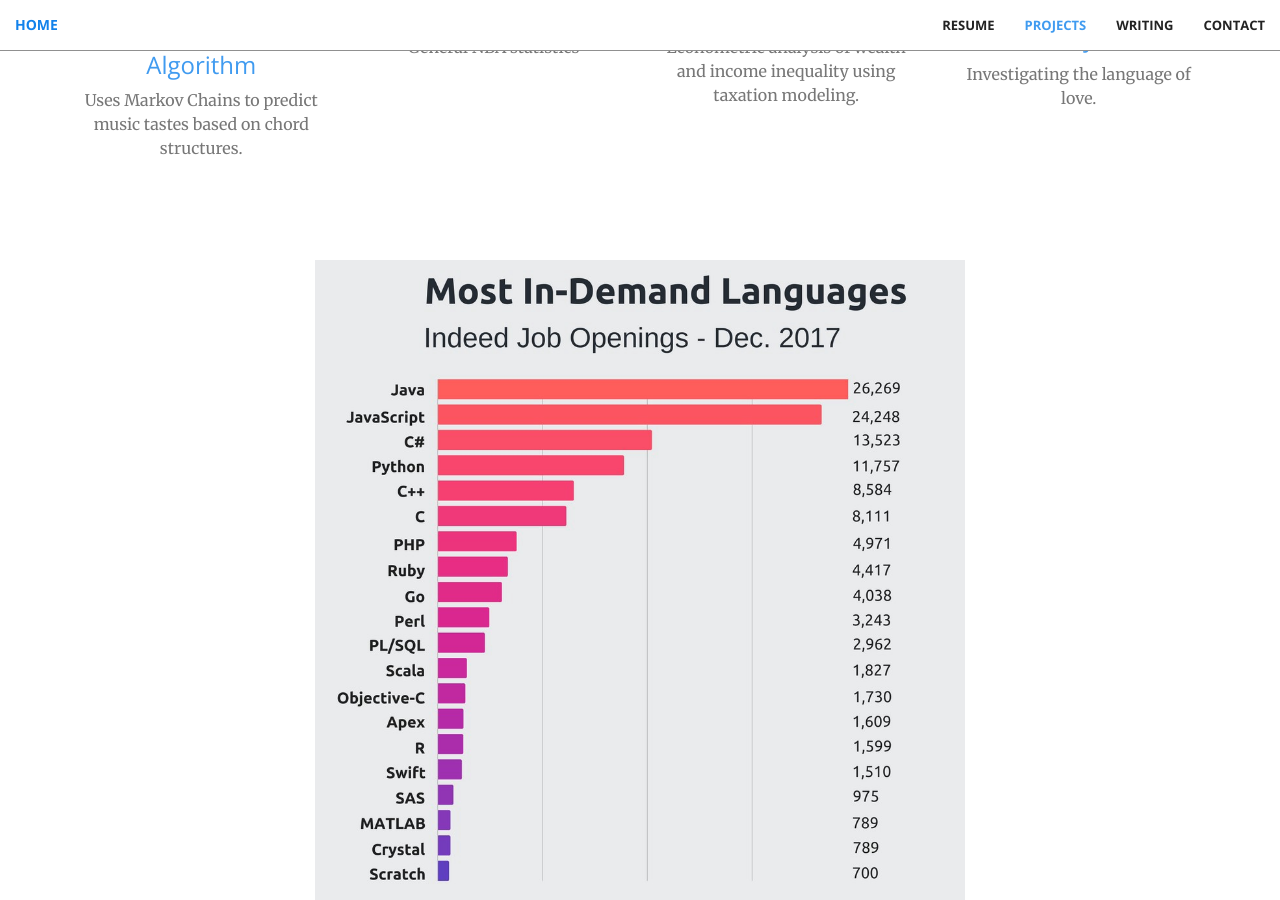
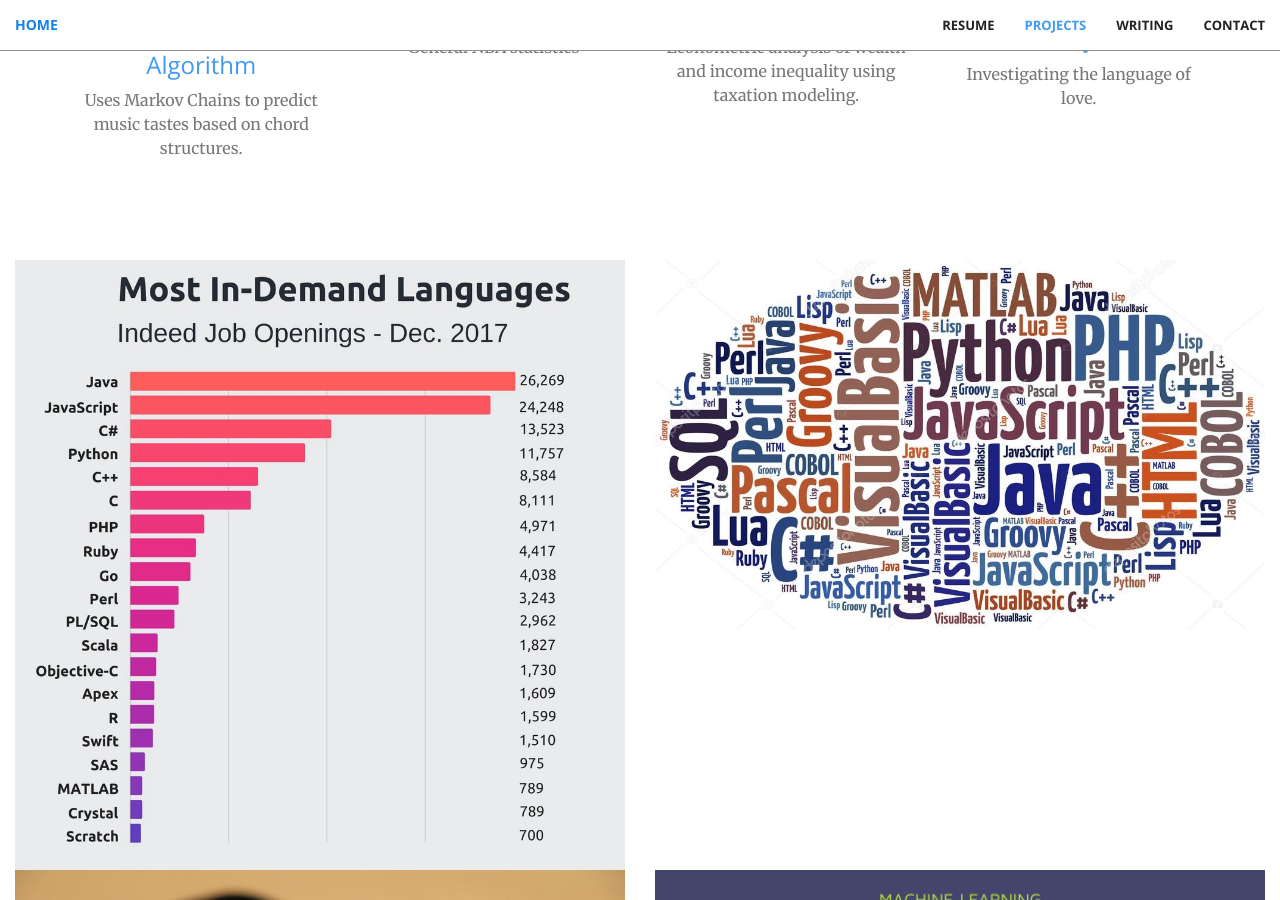
Before and after one commit to dungates/dungates.github.io, a Jekyll site: the page built from index.html, in a window 1280 px wide and 900 px high, scrolled down 2544 px. Built offline with Jekyll 4.4.1, drawn with Linux system fonts in a browser that asks for light colours.

Commit message:
double column

```diff
--- a/_includes/portfolio.html
+++ b/_includes/portfolio.html
@@ -1,7 +1,7 @@
 <section class="no-padding" id="portfolio">
     <div class="container-fluid">
           <div class="row">
-            <div class="col">
+            <div class="col-md-6">
                 <a href="#" class="portfolio-box">
                     <img src="img/portfolio/PythonvsR.jpg" class="img-responsive" alt="">
                     <div class="portfolio-box-caption">
@@ -17,7 +17,7 @@
                 </a>
             </div>
 
-            <div class="col">
+            <div class="col-md-6">
                 <a href="#" class="portfolio-box">
                     <img src="img/portfolio/howtolearncoding.jpg" class="img-responsive" alt="">
                     <div class="portfolio-box-caption">
@@ -34,7 +34,7 @@
             </div>
         </div>
           <div class="row">
-            <div class="col">
+            <div class="col-md-6">
                 <a href="#" class="portfolio-box">
                     <img src="img/portfolio/infiniteinformation.jpg" class="img-responsive" alt="">
                     <div class="portfolio-box-caption">
@@ -50,7 +50,7 @@
                 </a>
             </div>
 
-            <div class="col">
+            <div class="col-md-6">
                 <a href="#" class="portfolio-box">
                     <img src="img/portfolio/MachineLearning.png" class="img-responsive" alt="">
                     <div class="portfolio-box-caption">
@@ -67,7 +67,7 @@
             </div>
         </div>
           <div class="row">
-            <div class="col">
+            <div class="col-md-6">
                 <a href="https://rpubs.com/dungates/hothand_simulation" class="portfolio-box">
                     <img src="img/portfolio/SimulatedvsStars.png" class="img-responsive" alt="">
                     <div class="portfolio-box-caption">
@@ -83,7 +83,7 @@
                 </a>
             </div>
 
-            <div class="col">
+            <div class="col-md-6">
                 <a href="#" class="portfolio-box">
                     <img src="img/portfolio/datasciencevisualization.jpg" class="img-responsive" alt="">
                     <div class="portfolio-box-caption">
@@ -100,7 +100,7 @@
             </div>
         </div>
           <div class="row">
-            <div class="col">
+            <div class="col-md-6">
                 <a href="#" class="portfolio-box">
                     <img src="img/portfolio/kanyewordcloud.png" class="img-responsive" alt="">
                     <div class="portfolio-box-caption">
```
Also changed, not shown: css/bootstrap.css.
